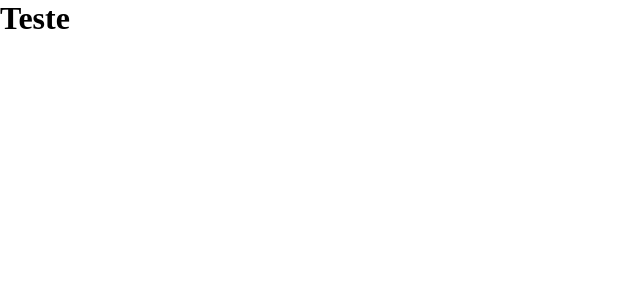
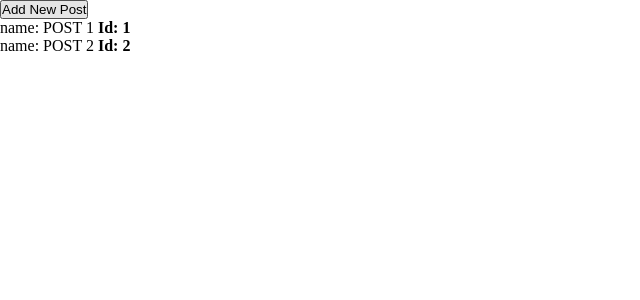
Before and after one commit to styler101/react-query-pratice, a React (Vite) app: page / in a window 1280 px wide. Shown: the top 300 px of the page, without its empty margins (0-640 px from the left). Built offline with nearby package versions, Linux system fonts and the light colour scheme.

Commit message:
feat: add useQuery and useMutation

```diff
--- a/src/App.css
+++ b/src/App.css
@@ -10,3 +10,9 @@ body,
 #app {
   height: 100vh;
 }
+
+button:disabled {
+  opacity: 0.4;
+  background-color: red;
+  height: 40px;
+}
--- a/src/App.jsx
+++ b/src/App.jsx
@@ -1,8 +1,46 @@
 import React from "react";
-import "./App.css";
+import { useQuery, useMutation, isError, useQueryClient } from 'react-query'
+import { delay } from './utils/Timer'
+import './App.css'
 
+const posts = [
+  { id: 1, title: ' POST 1 '},
+  { id: 2, title: ' POST 2 '}
+]
+
+// query -> you get data from the query
+// mutation -> set data
 export function App() {
-  return <h1> Teste </h1>;
+ const queryClient = useQueryClient();
+ const postsQuery = useQuery({
+    queryKey: ['posts'], // unique identifier
+    queryFn: () => delay(1000).then(() => [...posts]  )}
+  )
+
+ const newPostsMutation = useMutation({
+  mutationFn:() => delay(1000).then(() =>  posts.push({ id: Math.random(), title:`POST ${posts.length + 1}`})),
+  onSuccess: () => {
+    queryClient.invalidateQueries(['posts'])
+  }
+ })
+  if(postsQuery.isLoading) return  <h1> Loading...</h1>
+  if(postsQuery.isError) return <h1> Ocorreu um erro no sistema.</h1>
+
+  console.log(postsQuery.data)
+  return (
+  <React.Fragment>
+    <button  disabled={newPostsMutation.isLoading}onClick={() => newPostsMutation.mutate('New Post')}> Add New Post</button>
+
+  {postsQuery.data.map((item) => (
+   <React.Fragment key={item.id}>
+    <div>
+     <span> name: {item.title}</span>
+     <strong> Id: {item.id}</strong>
+    </div>
+   </React.Fragment>
+  ))}
+  </React.Fragment>
+  )
 }
 
 export default App;
--- a/src/main.jsx
+++ b/src/main.jsx
@@ -1,10 +1,15 @@
 import React from 'react'
+import { QueryClientProvider, QueryClient} from 'react-query'
+import {ReactQueryDevtools} from 'react-query/devtools'
 import ReactDOM from 'react-dom/client'
 import App from './App'
 
 
+const queryClient = new QueryClient();
+
 ReactDOM.createRoot(document.getElementById('root')).render(
-  <React.StrictMode>
+  <QueryClientProvider client={queryClient}>
     <App />
-  </React.StrictMode>,
+    <ReactQueryDevtools/>
+  </QueryClientProvider>
 )
--- /dev/null
+++ b/src/utils/Timer/index.js
@@ -0,0 +1,3 @@
+export function delay(timer = 1000) {
+  return new Promise((reject) => setTimeout(reject, timer));
+}
```
